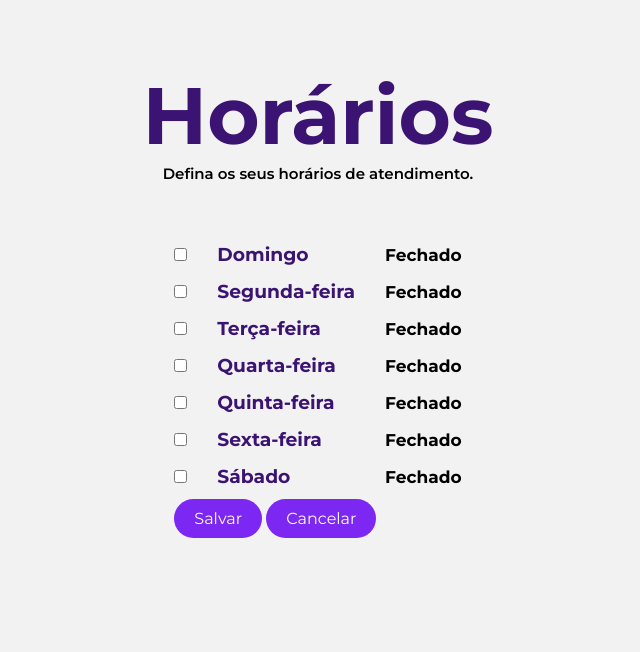
After one commit to Mxrqzz/EasyScheduler-Python-Flask, a Flask app: page /horarios in a window 1280 px wide. The commit adds this page. Shown: the part 148-800 px from the top of the page, without its empty margins (322-962 px from the left). Run offline with Flask 3, Linux system fonts and the light colour scheme.

Commit message:
inicio da tela horarios e scripts js

```diff
--- a/src/controllers/views.py
+++ b/src/controllers/views.py
@@ -287,7 +287,7 @@ class Logout(MethodView):
         return redirect('/login')
 
 
-#SEM CONTROLE DE SESSAO
+# SEM CONTROLE DE SESSAO
 class DashboardClient(MethodView):
     """
     Classe para manipular requisições relacionadas a pagina inicial do cliente
@@ -326,7 +326,7 @@ class DashboardClient(MethodView):
             abort(500, description=str(e))
 
 
-#SEM CONTROLE DE SESSAO
+# SEM CONTROLE DE SESSAO
 class DashboardPro(MethodView):
     """
     Classe para manipular requisições relacionadas a pagina inicial do profissional
@@ -383,7 +383,7 @@ class PerfilCliente(MethodView):
             return redirect('/login')
 
 
-#SEM CONTROLE DE SESSAO
+# SEM CONTROLE DE SESSAO
 class UpdateUserC(MethodView):
     '''Classe responsável por atualizar dados do usuario'''
 
@@ -481,7 +481,7 @@ class PerfilPro(MethodView):
             return redirect('/login')
 
 
-#SEM CONTROLE DE SESSAO
+# SEM CONTROLE DE SESSAO
 class UpdateUserP(MethodView):
     '''
     Classe responsável por atualizar dados do usuario
@@ -541,7 +541,6 @@ class UpdateUserP(MethodView):
             abort(500, description=str(file_error))
         finally:
             cursor.close()
-
 
 
 class Services(MethodView):
@@ -621,97 +620,14 @@ class Services(MethodView):
             return jsonify({"error": f"Erro inesperado: {str(e)}"})
 
 
-#SEM CONTROLE DE SESSAO
-class Disponibilidade(MethodView):
-    """
-    Classe para manipular requisições relacionadas à disponibilidade dos profissionais.
-    """
+class Horarios(MethodView):
+    '''Classe horarios'''
 
     def get(self):
         """
-        Manipula requisições GET para a página de definição de disponibilidade.
+        Manipula requisições GET para a pagina de horarios do profissionais.
 
         Retorna:
-        render_template: Uma renderização do template 'public/pro/disponibilidade.html'
+        render_template: Uma renderização do template 'public/pro/horarios.html'
         """
-        pro_id = session.get('profissional_id')
-        if pro_id:
-            cursor = bancoBT.cursor()
-            cursor.execute(
-                "SELECT * FROM disponibilidade WHERE profissional_id = %s", (pro_id,))
-            disponibilidades = cursor.fetchall()
-            cursor.close()
-
-            return render_template(
-                'public/pro/disponibilidade.html', disponibilidades=disponibilidades)
-        else:
-            return redirect('/login')
-
-    def post(self):
-        '''
-        Manipula requisições POST para definir disponilidade.
-
-        Retorna:
-        redirect: Redireciona para a pagina de disponibilidade após a inserção ou exibe uma
-        mensagem de erro
-        '''
-        pro_id = session.get('profissional_id')
-        if not pro_id:
-            return redirect('/login')
-
-        dia_semana = request.form.get('dia_semana')
-        hora_inicio = request.form.get('hora_inicio')
-        hora_fim = request.form.get('hora_fim')
-
-        # Verifica se todos os campos foram preenchidos
-        if not all([dia_semana, hora_inicio, hora_fim]):
-            return jsonify({"error": "Todos os campos são obrigatórios."})
-
-        try:
-            cursor = bancoBT.cursor()
-            cursor.execute(
-                "INSERT INTO disponibilidade (profissional_id, dia_semana, hora_inicio, hora_fim) "
-                "VALUES (%s, %s, %s, %s)",
-                (pro_id, dia_semana, hora_inicio, hora_fim)
-            )
-            bancoBT.commit()
-            cursor.close()
-            return redirect('/disponibilidade')
-        except IntegrityError as e:
-            bancoBT.rollback()
-            cursor.close()
-            return jsonify({"error": f"Erro de intregidade: {str(e)}"})
-        except MySQLError as e:
-            bancoBT.rollback()
-            cursor.close()
-            return jsonify({"error": f"Falha ao cadastrar disponibi, erro do MySQl {str(e)}"})
-        except Exception as e:
-            bancoBT.rollback()
-            cursor.close()
-            return jsonify({"error": f"Erro inesperado {str(e)}"})
-
-    def delete(self):
-        """
-        Manipula requisições DELETE para remover disponibilidade.
-
-        Retorna:
-        redirect: Redireciona para a página de disponibilidade após a remoção.
-        """
-        pro_id = session.get('profissional_id')
-        if not pro_id:
-            return redirect('/login')
-
-        disponibilidade_id = request.form.get('disponibilidade_id')
-        try:
-            cursor = bancoBT.cursor()
-            cursor.execute(
-                "DELETE FROM disponibilidade WHERE id = %s AND profissional_id = %s",
-                (disponibilidade_id, pro_id)
-            )
-            bancoBT.commit()
-            cursor.close()
-            return redirect('/disponibilidade')
-        except MySQLError as e:
-            bancoBT.rollback()
-            cursor.close()
-            return jsonify({"error": f"Falha ao remover disponibi, erro do MySQL: {str(e)}"})
+        return render_template('public/pro/horarios.html')
--- a/src/static/css/style.css
+++ b/src/static/css/style.css
@@ -468,6 +468,11 @@ input[type="file"] {
   display: grid;
 }
 
+.dashboard-container h3 {
+  margin-top: 10px;
+  margin-bottom: 15px;
+}
+
 .container-profissionais {
   display: flex;
 }
@@ -517,3 +522,41 @@ select {
   border-radius: 20px;
   padding: 30px 20px;
 }
+
+/* HORARIOS  */
+.day{
+  margin-top: 7px;
+  margin-bottom: 7px;
+}
+.day-box{
+  min-height: 30px;
+  display: flex;
+  gap: 30px;
+
+  align-items: center;
+}
+
+.day-box label{
+  font-weight: 700;
+  font-size: 17px;
+  margin-left: auto;
+}
+
+.hours-group{
+  display: flex;
+
+  align-items: center;
+  gap: 30px;
+}
+
+.horas{
+  display: grid;
+}
+
+.hours-box{
+  display: flex;
+  align-items: center;
+  margin-top: 10px;
+  gap: 30px;
+
+}
--- /dev/null
+++ b/src/static/js/hours.js
@@ -0,0 +1,34 @@
+function showHours(day) {
+  var checkbox = document.getElementById(day);
+  var hoursBox = document.getElementById(day + "-hours");
+  var status = document.getElementById("status-" + day);
+  if (checkbox.checked) {
+    hoursBox.style.display = "flex";
+    status.style.display = "none";
+  } else {
+    hoursBox.style.display = "none";
+    status.style.display = "block";
+  }
+}
+
+function addTime(day) {
+  var hoursBox = document.getElementById(day + "-hours");
+  var horasDiv = hoursBox.getElementsByClassName("horas")[0]; // Obtém a primeira div com a classe "horas"
+
+  var newTimeRow = document.createElement("div"); // Criar a nova div interna para o conjunto de inputs e botão
+  newTimeRow.classList.add("hours-box");
+  newTimeRow.innerHTML = `
+      <h4>De</h4>
+      <input type="time" />
+      <h4>Até</h4>
+      <input type="time" />
+      <button type="button" class="button" onclick="removeTime(this)">Remover</button>
+    `;
+
+  horasDiv.appendChild(newTimeRow); // Adicionar a nova div dentro da div "horas"
+}
+
+function removeTime(button) {
+  var timeRow = button.parentNode;
+  timeRow.parentNode.removeChild(timeRow);
+}
--- a/src/templates/public/pro/dashboard.html
+++ b/src/templates/public/pro/dashboard.html
@@ -23,8 +23,9 @@
           /></a>
         </li>
         <li><a href="/services">Serviços</a></li>
-        <li><a href="/disponibilidade">Disponibilidade</a></li>
+        <li><a href="/horarios">Horários</a></li>
         <li><a href="#">Notificações</a></li>
+        <li><a href="/perfilPro">Perfil</a></li>
         <li><a href="/logout">Sair</a></li>
       </ul>
     </div>
--- /dev/null
+++ b/src/templates/public/pro/horarios.html
@@ -0,0 +1,248 @@
+<!DOCTYPE html>
+<html lang="en">
+  <head>
+    <meta charset="UTF-8" />
+    <meta name="viewport" content="width=device-width, initial-scale=1.0" />
+    <link rel="stylesheet" href="static/css/style.css" />
+    <title>BeautyTime - Horários</title>
+  </head>
+  <body>
+    <!--MENU TOPO-->
+    <div class="menu-superior">
+      <ul>
+        <li>
+          <a href="/dashboardPro"
+            ><img
+              src="static/images/logo.svg"
+              alt="logo do BeautyTime"
+              width="335"
+              height="180"
+          /></a>
+        </li>
+        <li><a href="/services">Serviços</a></li>
+        <li><a href="#">Notificações</a></li>
+        <li><a href="/perfilPro">Perfil</a></li>
+        <li><a href="/logout">Sair</a></li>
+      </ul>
+    </div>
+
+    <!--Container-->
+    <div class="container-horarios">
+      <!--titulo-->
+      <div class="title">
+        <h1>Horários</h1>
+        <p>Defina os seus horários de atendimento.</p>
+      </div>
+
+      <div class="form">
+        <form id="formHrs" class="formulario" action="/horarios" method="post">
+          <!--Domingo-->
+          <div class="day">
+            <div class="day-box">
+              <input
+                type="checkbox"
+                id="domingo"
+                onclick="showHours('domingo')"
+              />
+              <h3>Domingo</h3>
+              <label id="status-domingo" for="domingo">Fechado</label>
+            </div>
+
+            <div class="hours-group" id="domingo-hours" style="display: none">
+              <div class="horas">
+                <div class="hours-box">
+                  <h4>De</h4>
+                  <input type="time" id="domingo-start" />
+                  <h4>Até</h4>
+                  <input type="time" id="domingo-end" />
+                  <button
+                    class="button"
+                    type="button"
+                    onclick="addTime('domingo')"
+                  >
+                    Adicionar
+                  </button>
+                </div>
+              </div>
+            </div>
+          </div>
+          <!--Segunda-->
+          <div class="day">
+            <div class="day-box">
+              <input
+                type="checkbox"
+                id="segunda"
+                onclick="showHours('segunda')"
+              />
+              <h3>Segunda-feira</h3>
+              <label id="status-segunda" for="segunda">Fechado</label>
+            </div>
+
+            <div class="hours-group" id="segunda-hours" style="display: none">
+              <div class="horas">
+                <div class="hours-box">
+                  <h4>De</h4>
+                  <input type="time" id="segunda-start" />
+                  <h4>Até</h4>
+                  <input type="time" id="segunda-end" />
+                  <button
+                    class="button"
+                    type="button"
+                    onclick="addTime('segunda')"
+                  >
+                    Adicionar
+                  </button>
+                </div>
+              </div>
+            </div>
+          </div>
+          <!--Terça-->
+          <div class="day">
+            <div class="day-box">
+              <input type="checkbox" id="terca" onclick="showHours('terca')" />
+              <h3>Terça-feira</h3>
+              <label id="status-terca" for="terca">Fechado</label>
+            </div>
+
+            <div class="hours-group" id="terca-hours" style="display: none">
+              <div class="horas">
+                <div class="hours-box">
+                  <h4>De</h4>
+                  <input type="time" id="terca-start" />
+                  <h4>Até</h4>
+                  <input type="time" id="terca-end" />
+                  <button
+                    class="button"
+                    type="button"
+                    onclick="addTime('terca')"
+                  >
+                    Adicionar
+                  </button>
+                </div>
+              </div>
+            </div>
+          </div>
+          <!--Quarta-->
+          <div class="day">
+            <div class="day-box">
+              <input
+                type="checkbox"
+                id="quarta"
+                onclick="showHours('quarta')"
+              />
+              <h3>Quarta-feira</h3>
+              <label id="status-quarta" for="quarta">Fechado</label>
+            </div>
+
+            <div class="hours-group" id="quarta-hours" style="display: none">
+              <div class="horas">
+                <div class="hours-box">
+                  <h4>De</h4>
+                  <input type="time" id="quarta-start" />
+                  <h4>Até</h4>
+                  <input type="time" id="quarta-end" />
+                  <button
+                    class="button"
+                    type="button"
+                    onclick="addTime('quarta')"
+                  >
+                    Adicionar
+                  </button>
+                </div>
+              </div>
+            </div>
+          </div>
+          <!--Quinta-->
+          <div class="day">
+            <div class="day-box">
+              <input
+                type="checkbox"
+                id="quinta"
+                onclick="showHours('quinta')"
+              />
+              <h3>Quinta-feira</h3>
+              <label id="status-quinta" for="quinta">Fechado</label>
+            </div>
+
+            <div class="hours-group" id="quinta-hours" style="display: none">
+              <div class="horas">
+                <div class="hours-box">
+                  <h4>De</h4>
+                  <input type="time" id="quinta-start" />
+                  <h4>Até</h4>
+                  <input type="time" id="quinta-end" />
+                  <button
+                    class="button"
+                    type="button"
+                    onclick="addTime('quinta')"
+                  >
+                    Adicionar
+                  </button>
+                </div>
+              </div>
+            </div>
+          </div>
+          <!--Sexta-->
+          <div class="day">
+            <div class="day-box">
+              <input type="checkbox" id="sexta" onclick="showHours('sexta')" />
+              <h3>Sexta-feira</h3>
+              <label id="status-sexta" for="sexta">Fechado</label>
+            </div>
+
+            <div class="hours-group" id="sexta-hours" style="display: none">
+              <div class="horas">
+                <div class="hours-box">
+                  <h4>De</h4>
+                  <input type="time" id="sexta-start" />
+                  <h4>Até</h4>
+                  <input type="time" id="sexta-end" />
+                  <button
+                    class="button"
+                    type="button"
+                    onclick="addTime('sexta')"
+                  >
+                    Adicionar
+                  </button>
+                </div>
+              </div>
+            </div>
+          </div>
+          <!--Sábado-->
+          <div class="day">
+            <div class="day-box">
+              <input
+                type="checkbox"
+                id="sabado"
+                onclick="showHours('sabado')"
+              />
+              <h3>Sábado</h3>
+              <label id="status-sabado" for="sabado">Fechado</label>
+            </div>
+
+            <div class="hours-group" id="sabado-hours" style="display: none">
+              <div class="horas">
+                <div class="hours-box">
+                  <h4>De</h4>
+                  <input type="time" id="sabado-start" />
+                  <h4>Até</h4>
+                  <input type="time" id="sabado-end" />
+                  <button
+                    class="button"
+                    type="button"
+                    onclick="addTime('sabado')"
+                  >
+                    Adicionar
+                  </button>
+                </div>
+              </div>
+            </div>
+          </div>
+          <button class="button">Salvar</button>
+          <button class="button">Cancelar</button>
+        </form>
+      </div>
+    </div>
+    <script src="static/js/hours.js"></script>
+  </body>
+</html>
--- a/src/templates/public/pro/perfil.html
+++ b/src/templates/public/pro/perfil.html
@@ -22,6 +22,7 @@
         </li>
         <li><a href="/dashboardPro">Inicio</a></li>
         <li><a href="/services">Serviços</a></li>
+        <li><a href="/horarios">Horários</a></li>
         <li><a href="#">Notificações</a></li>
         <li><a href="/logout">Sair</a></li>
       </ul>
```
Also changed, not shown: src/app.py (+14 -28 lines), src/routes/routes.py (+4 -4 lines), src/templates/public/pro/disponibilidade.html (deleted, +0 -70 lines), src/templates/public/pro/service.html (+3 -5 lines).
